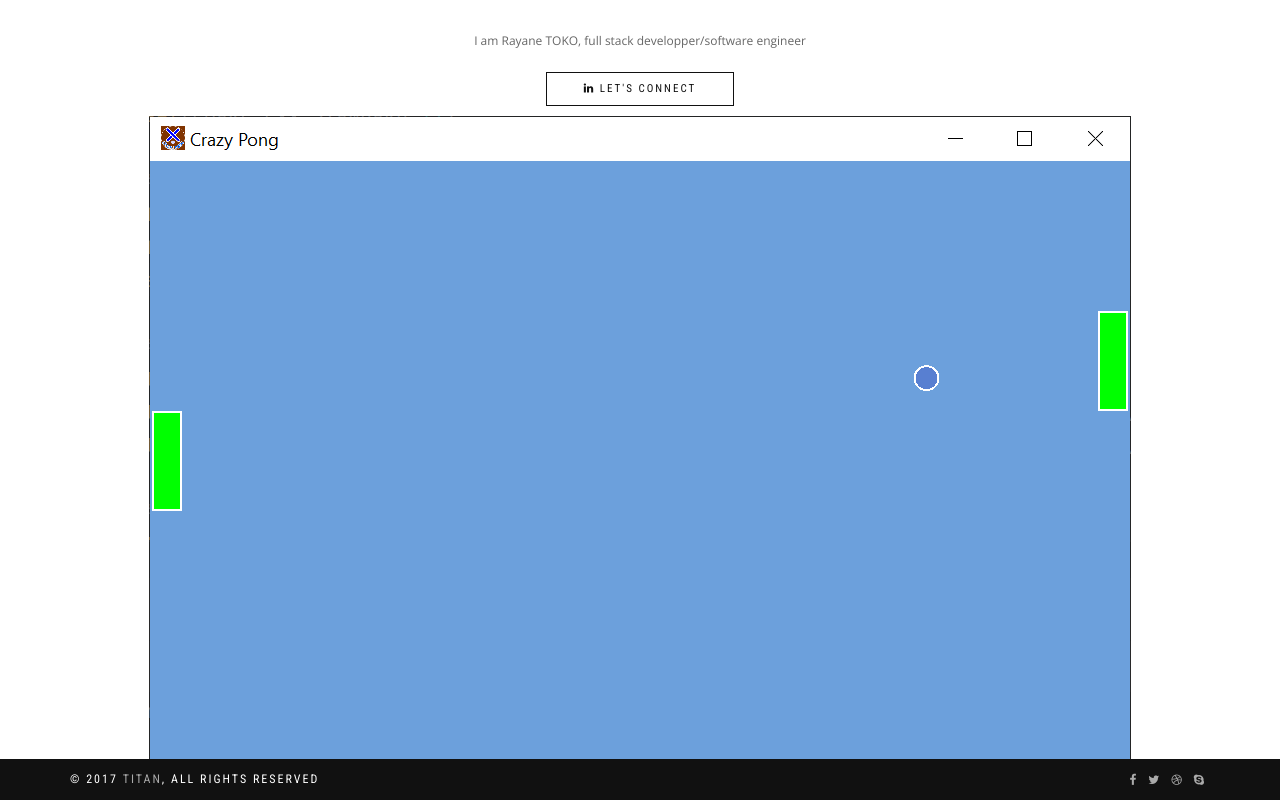
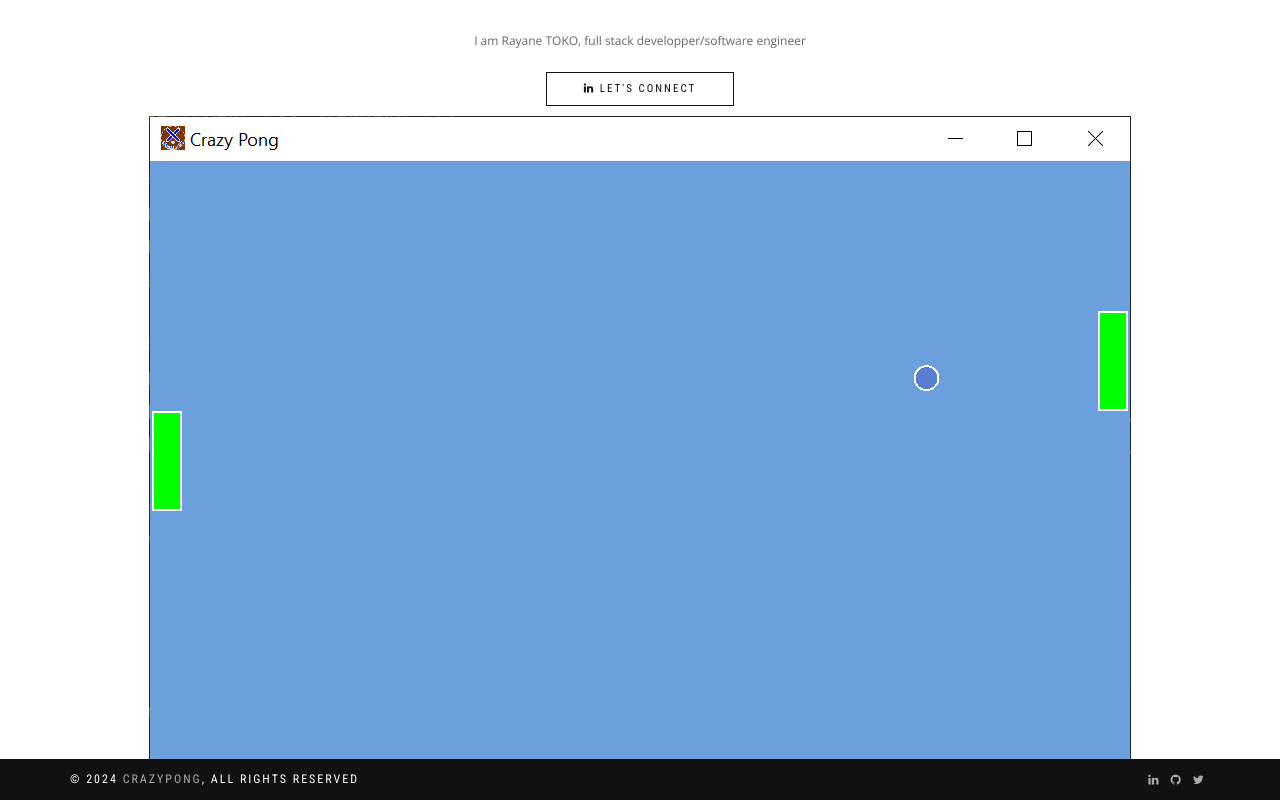
Before and after one commit to RyanTk03/ALX_Foundation_Portfolio_Project, a plain HTML site: page index.html in a window 1280 px wide. Shown: the part 1962-2762 px from the top of the page. Drawn offline with nearby package versions, Linux system fonts and the light colour scheme; a web font is replaced by a local one.

Commit message:
feat(readme): update landing page

```diff
--- a/index.html
+++ b/index.html
@@ -141,10 +141,10 @@
             <div class="container">
                 <div class="row">
                     <div class="col-sm-6">
-                        <p class="copyright font-alt">&copy; 2017&nbsp;<a href="index.html">TitaN</a>, All Rights Reserved</p>
+                        <p class="copyright font-alt">&copy; 2024&nbsp;<a href="/">CrazyPong</a>, All Rights Reserved</p>
                     </div>
                     <div class="col-sm-6">
-                        <div class="footer-social-links"><a href="#"><i class="fa fa-facebook"></i></a><a href="#"><i class="fa fa-twitter"></i></a><a href="#"><i class="fa fa-dribbble"></i></a><a href="#"><i class="fa fa-skype"></i></a>
+                        <div class="footer-social-links"><a href="https://www.linkedin.com/in/rayane-toko/"><i class="fa fa-linkedin"></i></a><a href="https://github.com/RyanTk03/ALX_Foundation_Portfolio_Project.git"><i class="fa fa-github"></i></a><a href="https://x.com/RayaneTOKO"><i class="fa fa-twitter"></i></a>
                         </div>
                     </div>
                 </div>
```
